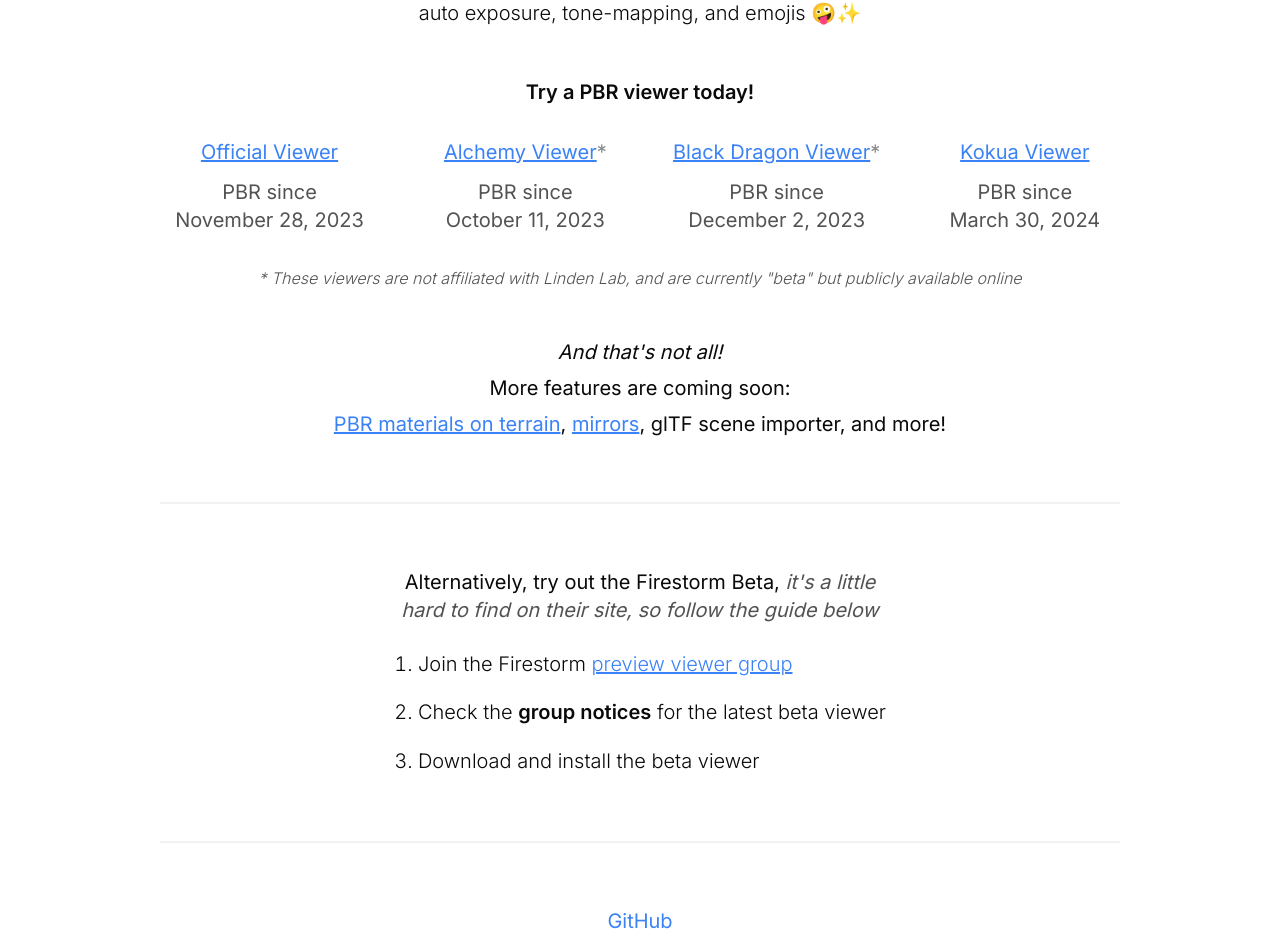
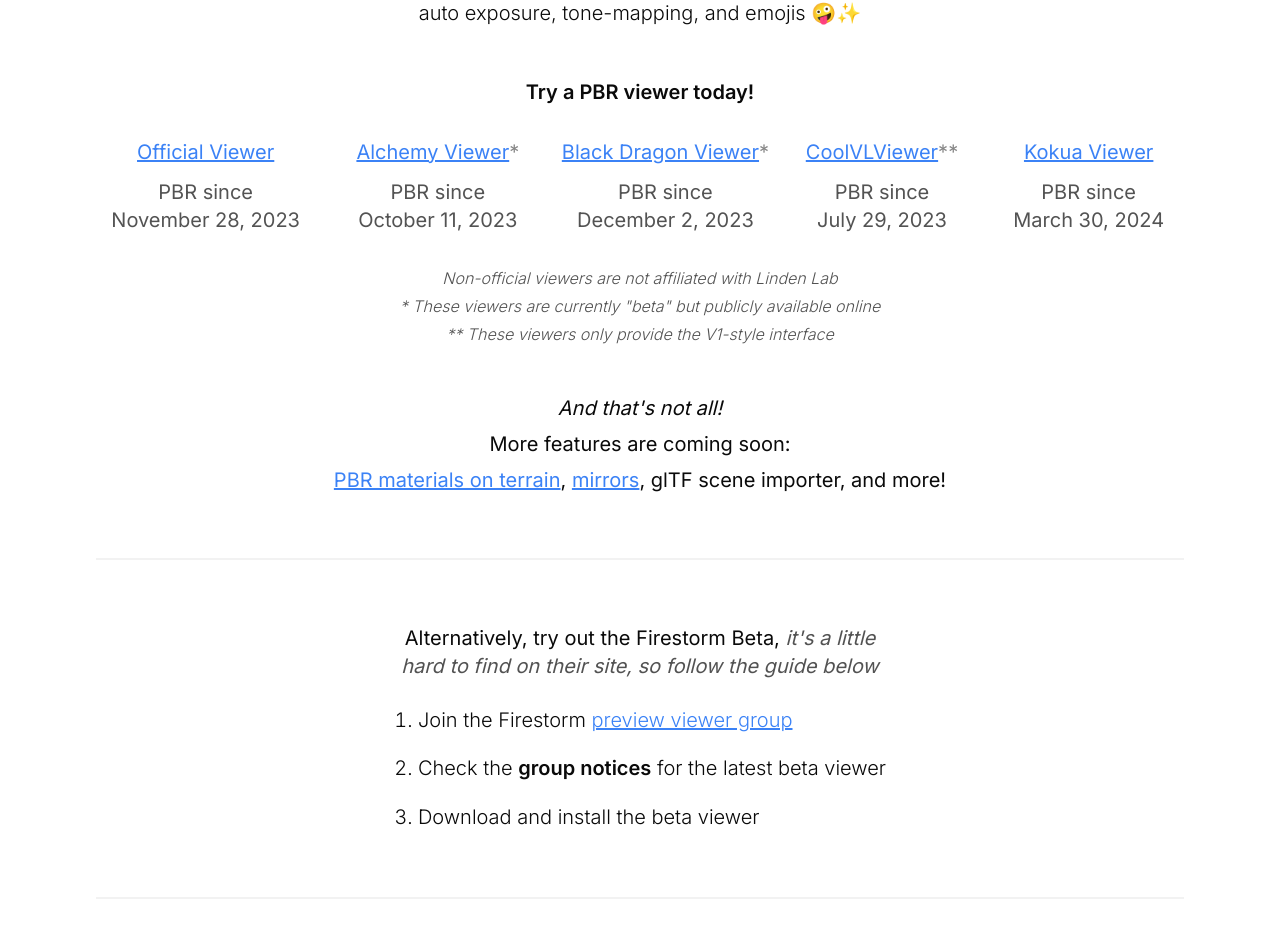
Before and after one commit to gwigz/isfirestormpbryet, a Next.js app: page / in a window 1280 px wide. Shown: the part 959-1894 px from the top of the page. Built offline with nearby package versions, Linux system fonts and the light colour scheme.

Commit message:
feat: add coolvlviewer

```diff
--- a/src/app/page.tsx
+++ b/src/app/page.tsx
@@ -11,7 +11,7 @@
 
 export default function Home() {
 	return (
-		<main className="flex min-h-screen max-w-6xl mx-auto flex-col gap-8 sm:gap-12 sm:items-center justify-between text-balance sm:text-center text-xl p-6 sm:p-24">
+		<main className="flex min-h-screen max-w-7xl mx-auto flex-col gap-8 sm:gap-12 sm:items-center justify-between text-balance sm:text-center text-xl p-6 sm:p-24">
 			<h1 className="text-9xl font-semibold">NO</h1>
 
 			<h2 className="text-xl sm:text-3xl font-bold space-y-3">
@@ -62,7 +62,7 @@
 
 			<div className="flex flex-col gap-8">
 				<h3 className="font-semibold">Try a PBR viewer today!</h3>
-				<div className="flex flex-col xl:flex-row gap-4 sm:gap-8 xl:gap-12 [&>*]:flex-grow [&>*]:grid [&>*]:gap-1 [&>*]:md:gap-3 [&>*]:text-foreground/70">
+				<div className="flex flex-col xl:flex-row gap-4 sm:gap-6 [&>*]:flex-grow [&>*]:grid [&>*]:gap-1 [&>*]:md:gap-3 [&>*]:text-foreground/70">
 					<div>
 						<a href="https://secondlife.com/support/downloads" rel="noreferrer">
 							Official Viewer
@@ -89,6 +89,15 @@
 					</div>
 					<div>
 						<div>
+							<a href="http://sldev.free.fr" rel="noreferrer">
+								CoolVLViewer
+							</a>
+							<span className="opacity-70">**</span>
+						</div>
+						PBR since {dayjs(new Date("2023-07-29")).format("MMMM D, YYYY")}
+					</div>
+					<div>
+						<div>
 							<a
 								href="https://kokua.atlassian.net/wiki/spaces/KKA/overview?mode=global"
 								rel="noreferrer"
@@ -100,10 +109,19 @@
 					</div>
 				</div>
 
-				<p className="opacity-70 font-light italic text-base">
-					* These viewers are not affiliated with Linden Lab, and are currently
-					"beta" but publicly available online
-				</p>
+				<div className="space-y-1">
+					<p className="opacity-70 font-light italic text-base">
+						Non-official viewers are not affiliated with Linden Lab
+					</p>
+
+					<p className="opacity-70 font-light italic text-base">
+						* These viewers are currently "beta" but publicly available online
+					</p>
+
+					<p className="opacity-70 font-light italic text-base">
+						** These viewers only provide the V1-style interface
+					</p>
+				</div>
 			</div>
 
 			<div className="grid gap-2">
```
